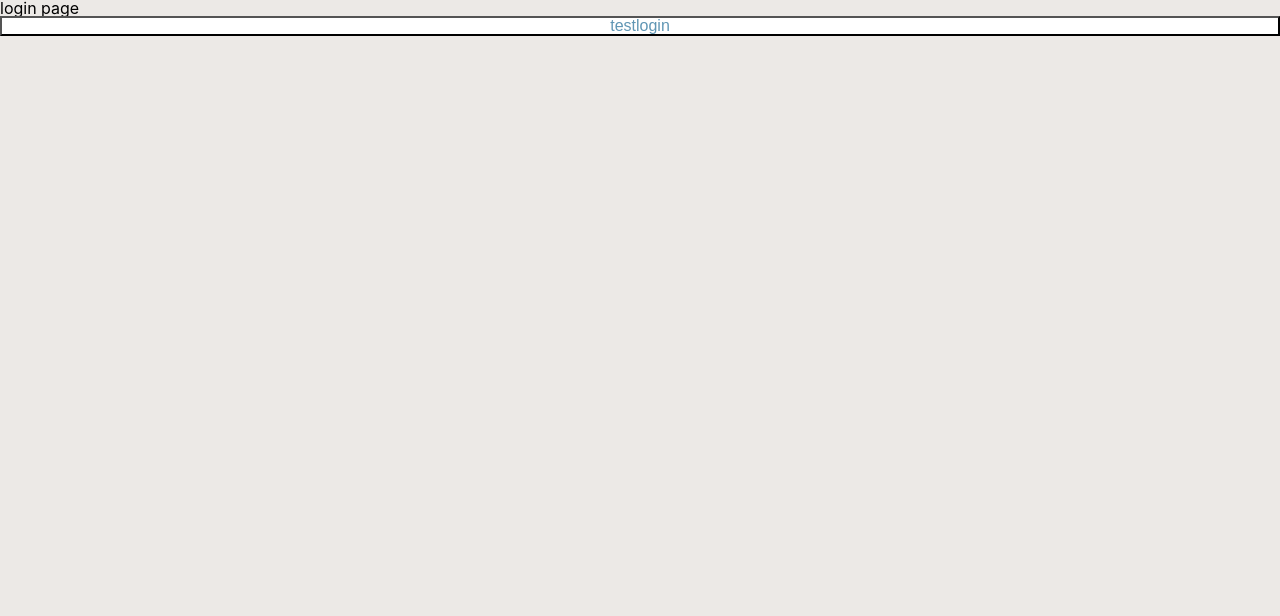
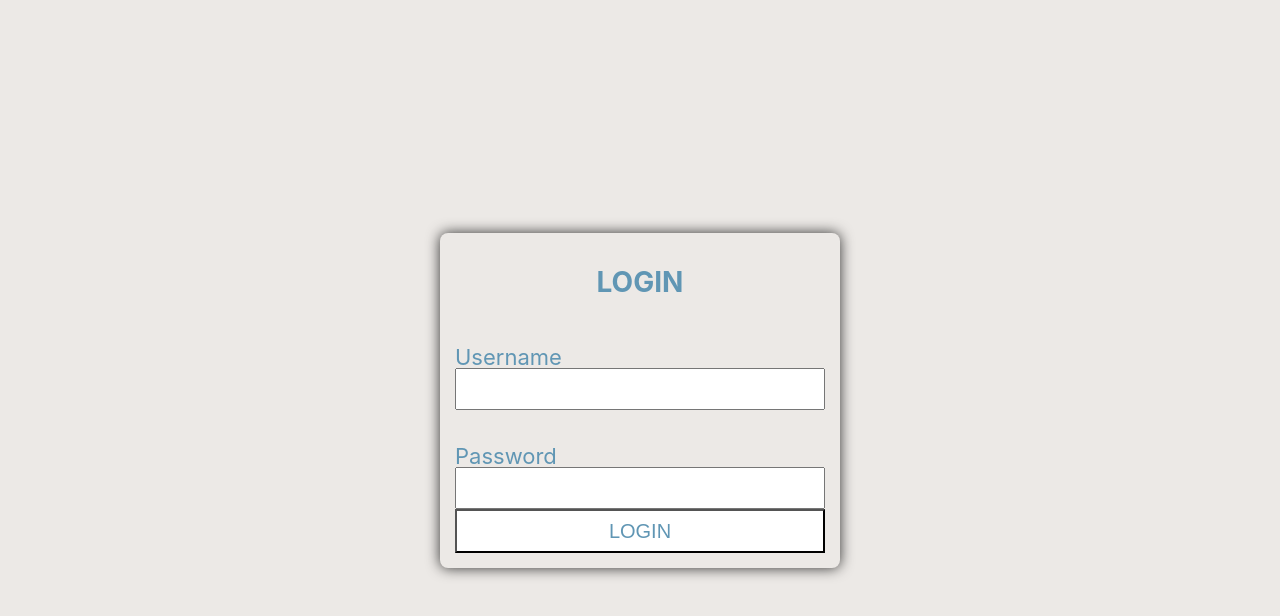
Before and after one commit to alperkasli/cashew-task, a React (Create React App) app: page /login in a window 1280 px wide. Shown: the top 616 px of the page. Built offline with nearby package versions, Linux system fonts and the light colour scheme.

Commit message:
login form UI initial

```diff
--- /dev/null
+++ b/src/components/Input/index.tsx
@@ -0,0 +1,32 @@
+import React from "react";
+import "./styles.scss";
+
+interface IInput {
+	type: string;
+	name: string;
+	value: any;
+	onChange: (e: any) => void;
+	label: string;
+	required?: boolean;
+}
+const Input = (props: IInput) => {
+	const { type, name, value, onChange, required, label } = props;
+	return (
+		<div className="form-group">
+			<label htmlFor={`id-${name}`} className="label">
+				{label}
+			</label>
+			<input
+				id={`id-${name}`}
+				className="input"
+				type={type}
+				name={name}
+				value={value}
+				required={required}
+				onChange={onChange}
+			/>
+		</div>
+	);
+};
+
+export default Input;
--- /dev/null
+++ b/src/components/Input/styles.scss
@@ -0,0 +1,13 @@
+.form-group {
+	display: flex;
+	flex-direction: column;
+	flex-wrap: nowrap;
+	margin-top: 35px;
+
+	.input {
+		padding: 10px;
+	}
+    .label {
+        font-size: 22px;
+    }
+}
--- /dev/null
+++ b/src/pages/Login/LoginForm.tsx
@@ -0,0 +1,54 @@
+import React, { useContext, useState } from "react";
+import "./styles.scss";
+import Input from "../../components/Input";
+import { UserContext } from "../../store/user";
+import { useNavigate } from "react-router-dom";
+
+export function LoginForm() {
+	const userStore = useContext(UserContext);
+	const navigate = useNavigate();
+	const [formData, setFormData] = useState({
+		username: "",
+		password: "",
+	});
+
+	const handleChange = (e: any) => {
+		const value = e.target.value;
+		const name = e.target.name;
+		setFormData((prevState) => ({
+			...prevState,
+			[name]: value,
+		}));
+	};
+
+	const handleSubmit = (e: React.FormEvent) => {
+		e.preventDefault();
+		console.log(formData, "--");
+		userStore.signIn(formData.username, formData.password);
+		navigate("/");
+	};
+
+	return (
+		<form className="login-form" onSubmit={handleSubmit}>
+			<Input
+				type="text"
+				name="username"
+				value={formData.username}
+				required
+				onChange={handleChange}
+				label="Username"
+			/>
+			<Input
+				type="password"
+				name="password"
+				value={formData.password}
+				label="Password"
+				required
+				onChange={handleChange}
+			/>
+			<button type="submit" className="btn-block">
+				LOGIN
+			</button>
+		</form>
+	);
+}
--- a/src/pages/Login/index.tsx
+++ b/src/pages/Login/index.tsx
@@ -1,21 +1,14 @@
-import React, { useContext } from "react";
-import { UserContext } from "../../store/user";
-import { useNavigate } from "react-router-dom";
+import React from "react";
 import "./styles.scss";
+import { LoginForm } from "./LoginForm";
 
 export function Login() {
-	const userCtx = useContext(UserContext);
-	const navigate = useNavigate();
-	const handleLogin = () => {
-		userCtx.signIn("test", "test");
-		navigate("/");
-	};
 	return (
-		<div>
-			login page
-			<button className="button" onClick={handleLogin}>
-				testlogin
-			</button>
+		<div className="page container">
+			<div className="login-wrapper">
+				<h2>LOGIN</h2>
+				<LoginForm />
+			</div>
 		</div>
 	);
 }
--- a/src/pages/Login/styles.scss
+++ b/src/pages/Login/styles.scss
@@ -1,13 +1,40 @@
 @import "../../styles/variables";
 
-.button {
+.login-wrapper {
+	display: flex;
+	align-items: center;
+	flex-direction: column;
+	flex-wrap: nowrap;
+	margin: 20px;
+	color: $primary-color;
+	width: 400px;
+	border-radius: 8px;
+	box-shadow: 0px 0px 14px 0px rgba(0, 0, 0, 0.8);
+
+	h2 {
+		margin-top: 35px;
+		margin-bottom: 0px;
+		font-weight: bold;
+		font-size: 28px;
+		text-align: center;
+	}
+}
+
+.btn-block {
 	display: inline-block;
 	width: 100%;
 	color: $primary-color;
 	background: white;
+	font-size: 20px;
+	padding: 10px;
 
 	&:hover {
 		background: rgb(231, 229, 229);
 		transition: all 0.2s linear;
 	}
 }
+
+.login-form {
+	width: 100%;
+	padding: 15px;
+}
--- a/src/styles/index.scss
+++ b/src/styles/index.scss
@@ -17,3 +17,34 @@ body {
 	overflow: hidden;
 	background: #ece9e6;
 }
+
+.page {
+	min-height: 100vh;
+	min-width: 100vw;
+}
+
+.flex {
+	display: flex;
+}
+
+.justify-center {
+	justify-content: center;
+}
+
+.align-center {
+	align-items: center;
+}
+
+.justify-between {
+	justify-content: space-between;
+}
+
+.container {
+	display: flex;
+	justify-content: center;
+	align-items: center;
+}
+
+.cursor-pointer {
+	cursor: pointer;
+}
```
